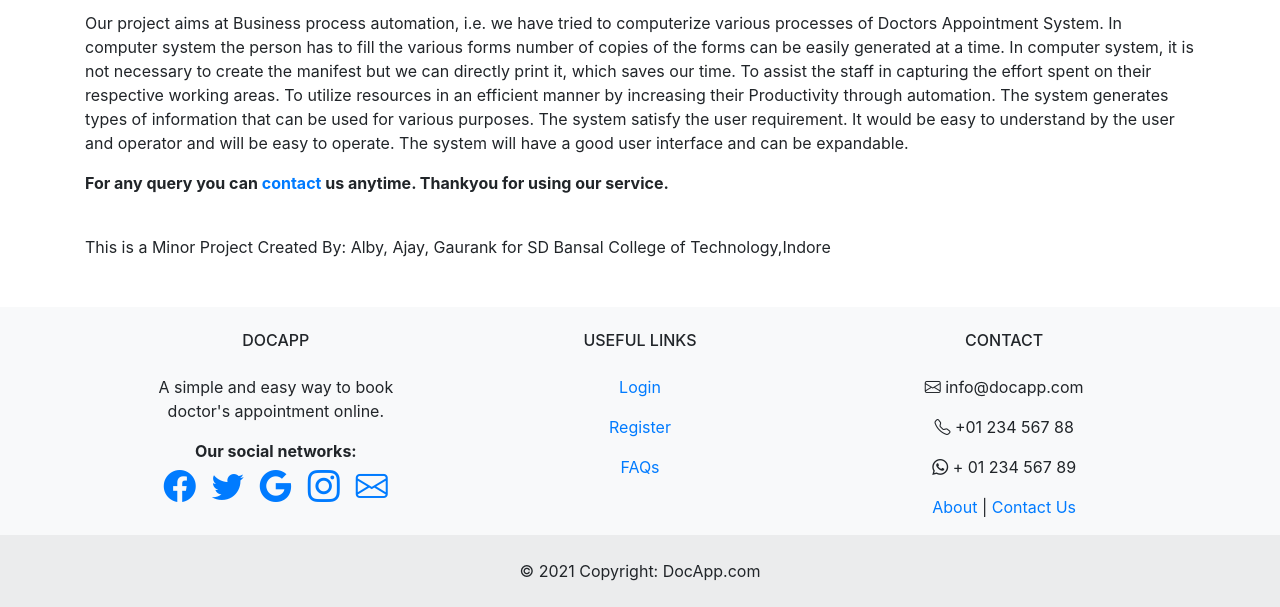
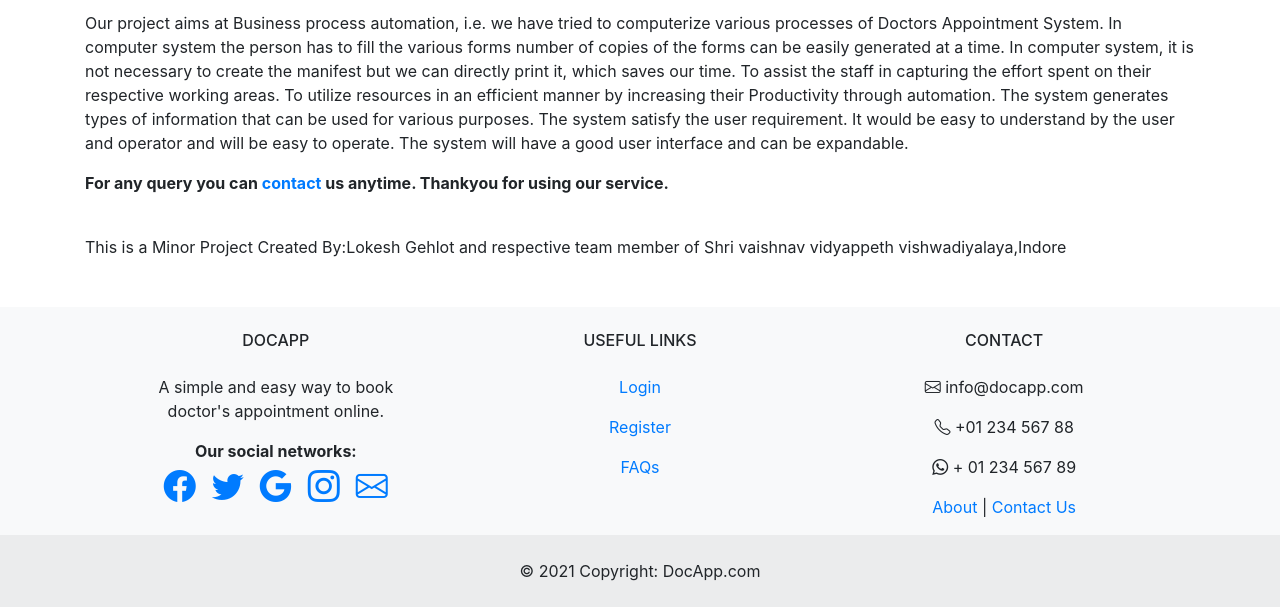
Before and after one commit to LokeshSingh0405/Dr.App, a PHP site: page /about.php in a window 1280 px wide. Shown: the part 380-987 px from the top of the page. Run offline with PHP 8.4, Linux system fonts and the light colour scheme; some libraries are stand-ins or nearby versions.

Commit message:
Update about.php

```diff
--- a/Dr.App/about.php
+++ b/Dr.App/about.php
@@ -44,7 +44,7 @@
 
 
         <p><b>For any query you can <a href="contact.php">contact</a> us anytime. Thankyou for using our service.</b></p><br>
-            <p>This is a Minor Project Created By: Alby, Ajay, Gaurank for SD Bansal College of Technology,Indore</p>
+            <p>This is a Minor Project Created By:Lokesh Gehlot and respective team member of Shri vaishnav vidyappeth vishwadiyalaya,Indore</p>
 
     </div>
 
```
